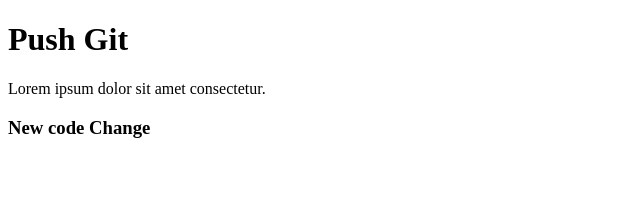
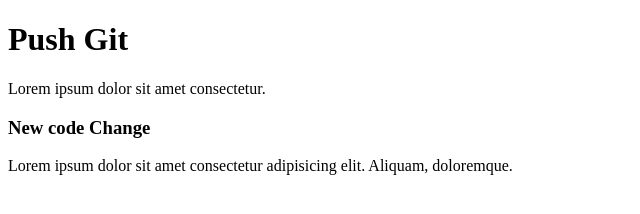
Before and after one commit to S4KI8/my-first-repo, a plain HTML site: page index.html in a window 1280 px wide. Shown: the whole page, without its empty margins (0-640 px from the left). Drawn offline with Linux system fonts and the light colour scheme.

Commit message:
Added Paragraph

```diff
--- a/index.html
+++ b/index.html
@@ -10,5 +10,9 @@
     <h1>Push Git</h1>
     <p>Lorem ipsum dolor sit amet consectetur.</p>
     <h3>New code Change</h3>
+    <p>
+      Lorem ipsum dolor sit amet consectetur adipisicing elit. Aliquam,
+      doloremque.
+    </p>
   </body>
 </html>
```
Also changed, not shown: style.css (added).
